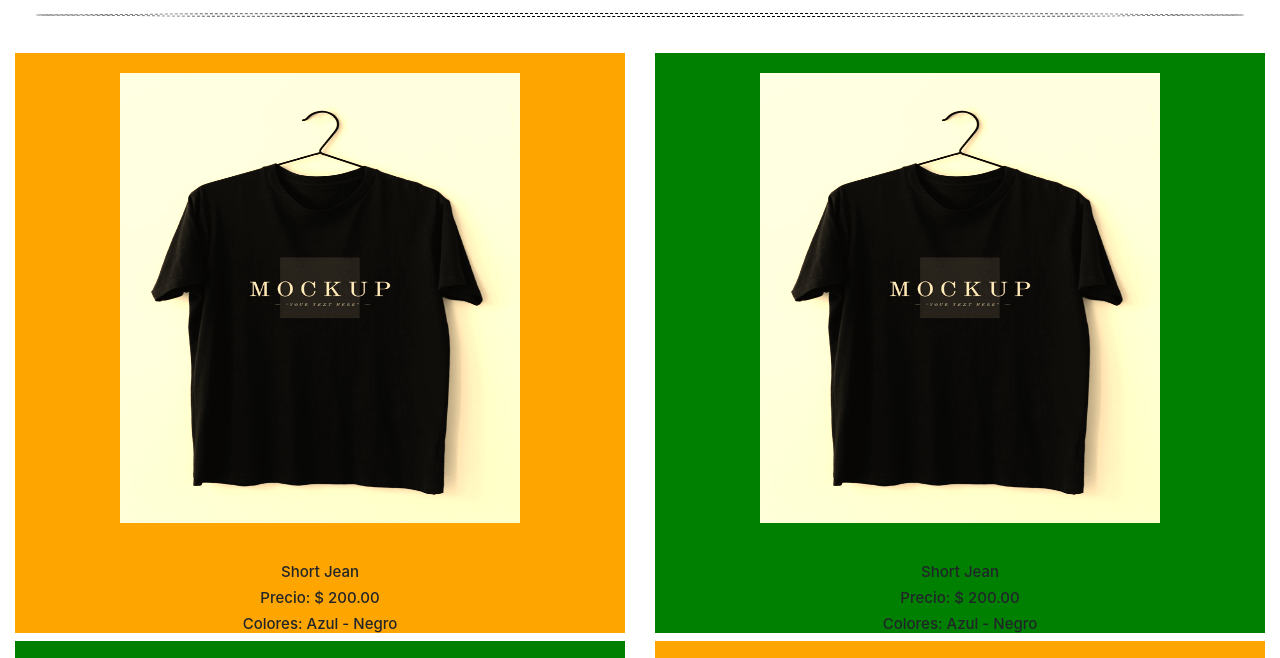
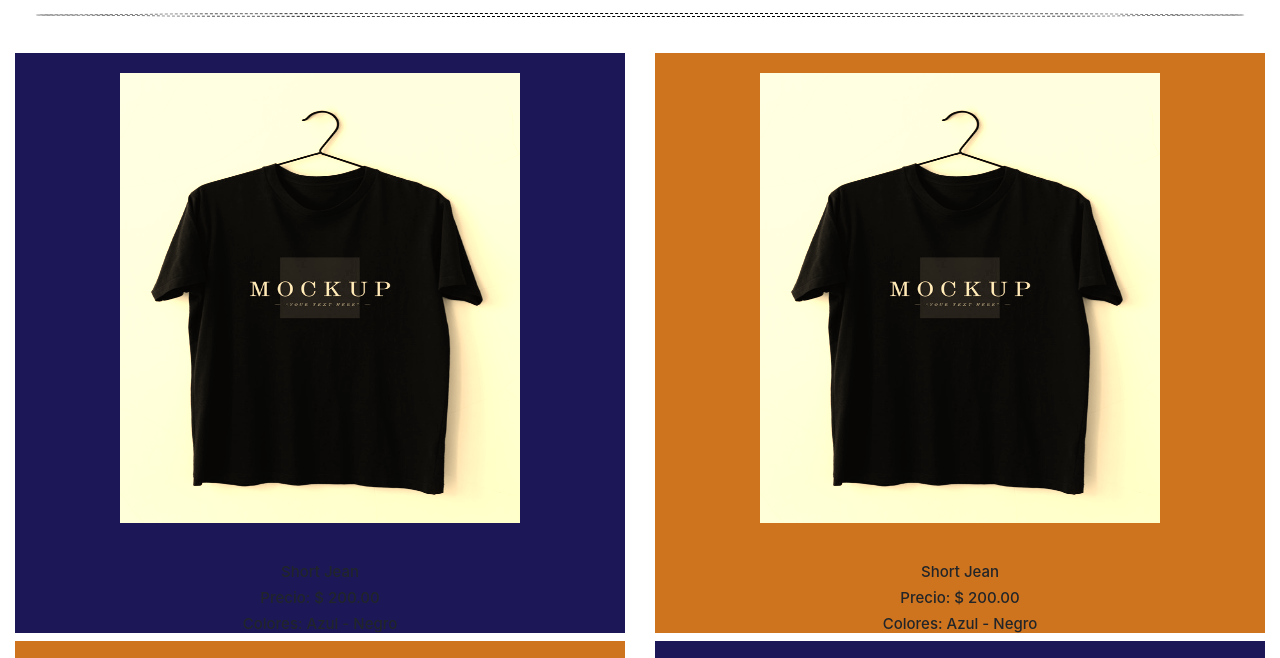
Before and after one commit to federico73-prog/mi_repositorio, a website: page indexx-cpyll.html in a window 1280 px wide. Shown: the part 707-1365 px from the top of the page. Drawn offline with nearby package versions, Linux system fonts and the light colour scheme; files that its build step writes are made by us from their sources; a web font is replaced by a local one.

Commit message:
CAMBIO colores

```diff
--- a/scss/main.scss
+++ b/scss/main.scss
@@ -5,12 +5,12 @@ body{
 
 	@for $i from 1 through 2{
 		.color1:nth-child(#{$i}){
-			background-color: orange;
+			background-color: rgb(28, 24, 88);
 
 		}
 
 		.color2:nth-child(#{$i}){
-			background-color: green;
+			background-color: rgb(207, 116, 30);
 		}
 	}
 
```
